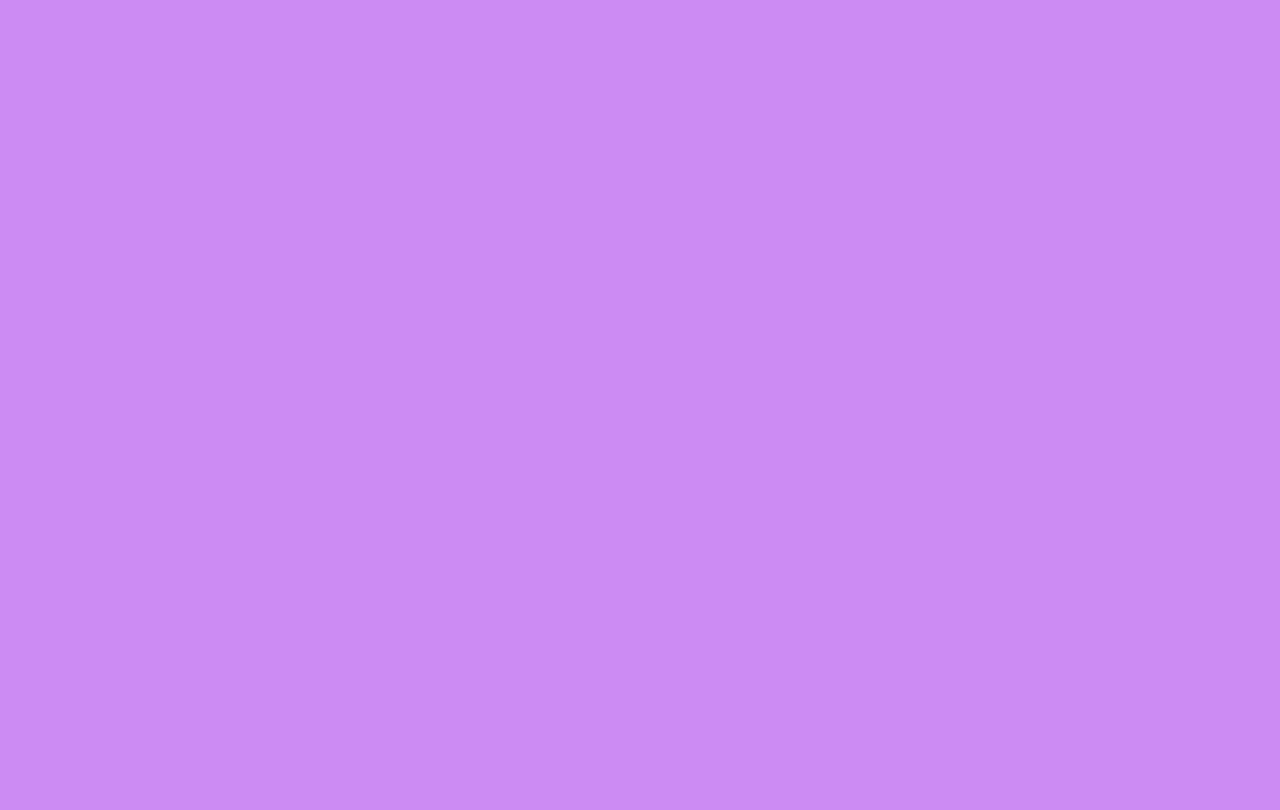
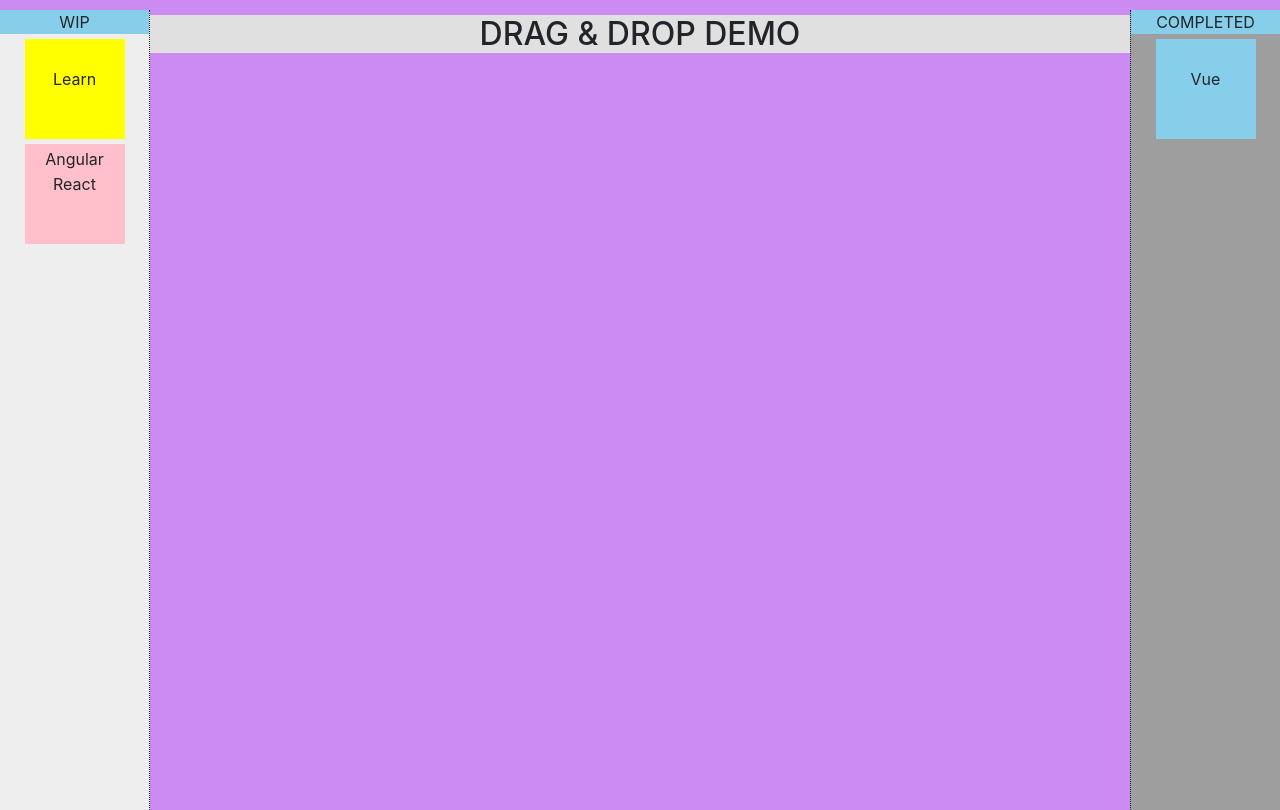
Before and after one commit to nadeesha1997/sp-frontend, a React (Create React App) app: page /test in a window 1280 px wide. Built offline with nearby package versions, Linux system fonts and the light colour scheme.

Commit message:
sample drag and drop

```diff
--- a/src/App.js
+++ b/src/App.js
@@ -12,6 +12,7 @@ import Home from './components/Home'
 import FirstPage from './components/FirstPage'
 import SubjectList from "./components/SubjectList";
 import Drag from "./components/drag";
+import DragAndDropTest from "./components/DragAndDropTest";
 
 class App extends Component {
     render() {
@@ -21,7 +22,7 @@ class App extends Component {
                     <Navbar />
                     <Route exact path='/' component={FirstPage}/>
                     <Route path='/student' component={StudentDashboard}/>
-                   <Route path='/Register' component={Register} />
+                    <Route path='/Register' component={Register} />
                     <Route path='/LecturerRegisterForm' component={LecturerRegisterForm} />
                     <Route path='/StudentRegisterForm' component={StudentRegisterForm} />
                     <Route path= '/Student/Profile' component={StudentProfile}/>
@@ -29,6 +30,7 @@ class App extends Component {
                     <Route path= '/Login' component={Login}/>
                     <Route path= '/SubjectList' component={SubjectList}/>
                     <Route path= '/Drag' component={Drag}/>
+                    <Route path= '/test' component={DragAndDropTest}/>
                 </div>
             </BrowserRouter>
         );
--- /dev/null
+++ b/src/components/DragAndDropTest.js
@@ -0,0 +1,79 @@
+import React,{Component} from "react";
+import './css/DragAndDropTest.css'
+class DragAndDropTest extends Component {
+    state = {
+        tasks: [
+            {
+                name: "Learn Angular",
+                category: "wip",
+                bgcolor: "yellow"
+            },
+            {
+                name: "React",
+                category: "wip",
+                bgcolor: "pink"
+            },
+            {
+                name: "Vue",
+                category: "complete",
+                bgcolor: "skyblue"
+            }]
+    };
+    onDragOver=(ev)=>{
+        ev.preventDefault()
+    }
+    onDragStart=(ev,id)=>{
+        console.log('dragstart:',id);
+        ev.dataTransfer.setData("id",id);
+    }
+    onDrop = (ev, cat) => {
+        let id = ev.dataTransfer.getData("id");
+        let tasks = this.state.tasks.filter((task) => {
+            if (task.name == id) {
+                task.category = cat;
+            }
+            return task;
+        });
+        this.setState({
+            ...this.state,
+            tasks
+        });
+    }
+
+
+    render() {
+        var tasks = {
+            wip: [],
+            complete: []
+        }
+        this.state.tasks.forEach((t) => {
+            tasks[t.category].push(
+                <div key={t.name}
+                onDragStart={(e) => this.onDragStart(e, t.name)}
+                draggable
+                className="draggable"
+                style={{backgroundColor: t.bgcolor}}>
+                {t.name}
+            </div>);
+        });
+        return (
+            <div className="container-drag">
+                <h2 className="header">DRAG & DROP DEMO</h2>
+                <div className="wip"
+                     onDragOver={(e)=>this.onDragOver(e)}
+                     onDrop={(e)=>{this.onDrop(e, "wip")}}>
+                    <span className="task-header">WIP</span>
+                    {tasks.wip}
+                </div>
+                <div className="droppable"
+                     onDragOver={(e)=>this.onDragOver(e)}
+                     onDrop={(e)=>this.onDrop(e, "complete")}>
+                    <span className="task-header">COMPLETED</span>
+                    {tasks.complete}
+                </div>
+            </div>);
+
+
+    }
+}
+export default DragAndDropTest;
--- a/src/components/Navbar.js
+++ b/src/components/Navbar.js
@@ -7,11 +7,11 @@ const Navbar = () => {
             <div className="container">
                 {/* eslint-disable-next-line */}
 
-                <ul classNamen>
+                {/*<ul className>*/}
 
-                    {/* <li><a href='/Login'>Login</a></li>
-                    <li><a href='/Register'>Register</a></li> */}
-                </ul>
+                {/*    /!* <li><a href='/Login'>Login</a></li>*/}
+                {/*    <li><a href='/Register'>Register</a></li> *!/*/}
+                {/*</ul>*/}
             </div>
         </nav>
     )
--- a/src/components/TimeTable.js
+++ b/src/components/TimeTable.js
@@ -148,9 +148,6 @@ const TimeTable =() =>{
                 <div className="grid-item"></div>
                 <div className="grid-item"></div>
 
-
-
-
         </div>
     )
 }
--- /dev/null
+++ b/src/components/css/DragAndDropTest.css
@@ -0,0 +1,51 @@
+.App {
+    text-align: center;
+    width: 95%;
+    margin: 15px auto;
+}
+
+.container-drag {
+    text-align: center;
+}
+
+.wip {
+    position: absolute;
+    width: 150px;
+    height: 100vh;
+    left: 0;
+    top: 10px;
+    background-color: #EEEEEE;
+    border-right: 1px dotted;
+}
+
+.header {
+    display: inline-block;
+    margin: 0;
+    padding: 0;
+    background-color: #E0E0E0;
+    width:100%;
+}
+
+.task-header {
+    display: inline-block;
+    background-color: skyblue;
+    width:100%;
+}
+
+.droppable {
+    position: absolute;
+    width: 150px;
+    height: 100vh;
+    right: 0;
+    top: 10px;
+    background-color: #9E9E9E;
+    border-left: 1px dotted;
+}
+
+.draggable {
+    width: 100px;
+    height: 100px;
+    background-color: yellow;
+    margin: 5px auto;
+    line-height: 5em;
+}
--- a/src/components/student/StudentNavbar.js
+++ b/src/components/student/StudentNavbar.js
@@ -3,20 +3,21 @@ import React from 'react';
 
 
 const Navbar = () => {
-    return (
-        <nav class="navbar navbar-expand-lg navbar-light bg-light">
-            <a class="navbar-brand" href="#">Welcome LSMS</a>
-            <button class="navbar-toggler" type="button" data-toggle="collapse" data-target="#navbarSupportedContent" aria-controls="navbarSupportedContent" aria-expanded="false" aria-label="Toggle navigation">
-              <span class="navbar-toggler-icon"></span>
+    return(
+        <nav className="navbar navbar-expand-lg navbar-light bg-light">
+            <a className="navbar-brand" href="#">Welcome LSMS</a>
+            <button className="navbar-toggler" type="button" data-toggle="collapse"
+                    data-target="#navbarSupportedContent" aria-controls="navbarSupportedContent" aria-expanded="false"
+                    aria-label="Toggle navigation">
+                <span className="navbar-toggler-icon"></span>
             </button>
-
-            <div class="collapse navbar-collapse" id="navbarSupportedContent" >
-                <ul class="navbar-nav mr-auto">
-                    <li class="nav-item active">
-                        <a class="nav-link" href="#">Home <span class="sr-only">(current)</span></a>
+            <div className="collapse navbar-collapse" id="navbarSupportedContent">
+                <ul className="navbar-nav mr-auto">
+                    <li className="nav-item active">
+                        <a className="nav-link" href="#">Home <span className="sr-only">(current)</span></a>
                     </li>
-                    <li class="nav-item">
-                        <a class="nav-link" href="student/profile">My Profile</a>
+                    <li className="nav-item">
+                        <a className="nav-link" href="student/profile">My Profile</a>
                     </li>
                     {/* <li class="nav-item dropdown">
                         <a class="nav-link dropdown-toggle" href="#" id="navbarDropdown" role="button" data-toggle="dropdown" aria-haspopup="true" aria-expanded="false">
@@ -29,18 +30,19 @@ const Navbar = () => {
                             <a class="dropdown-item" href="#">Something else here</a>
                         </div>
                     </li> */}
-                    <li class="nav-item">
+                    <li className="nav-item">
                         {/* <a class="nav-link disabled" href="#">Disabled</a> */}
                     </li>
                 </ul>
-                <form class="form-inline my-2 my-lg-0">
-                    <input class="form-control mr-sm-2" type="search" placeholder="Search" aria-label="Search"></input>
-                    <button class="btn btn-outline-success my-2 my-sm-0" type="submit">Search</button>
+                <form className="form-inline my-2 my-lg-0">
+                    <input className="form-control mr-sm-2" type="search" placeholder="Search"
+                           aria-label="Search"></input>
+                    <button className="btn btn-outline-success my-2 my-sm-0" type="submit">Search</button>
                 </form>
             </div>
+
         </nav>
-
-    )
+    );
 }
 
 export default Navbar
```
Also changed, not shown: src/components/SubjectList.js (+0 -7 lines), src/components/drag.js (+8 -0 lines).
